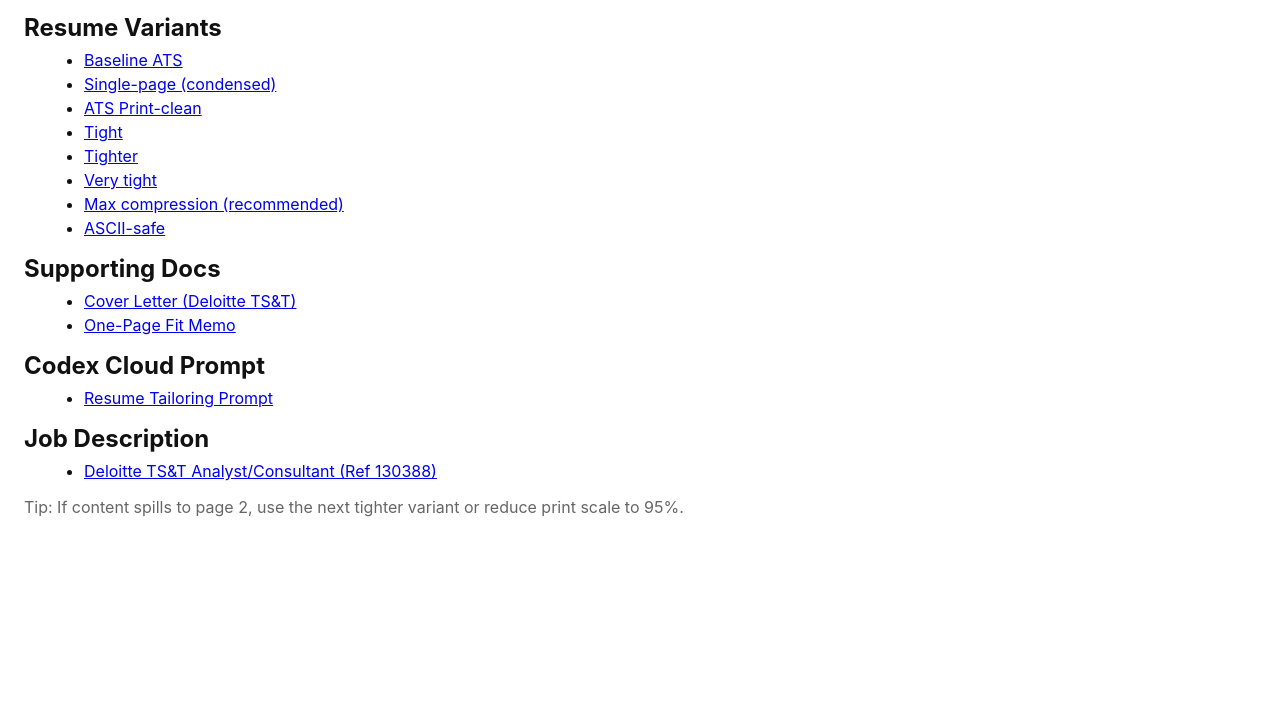
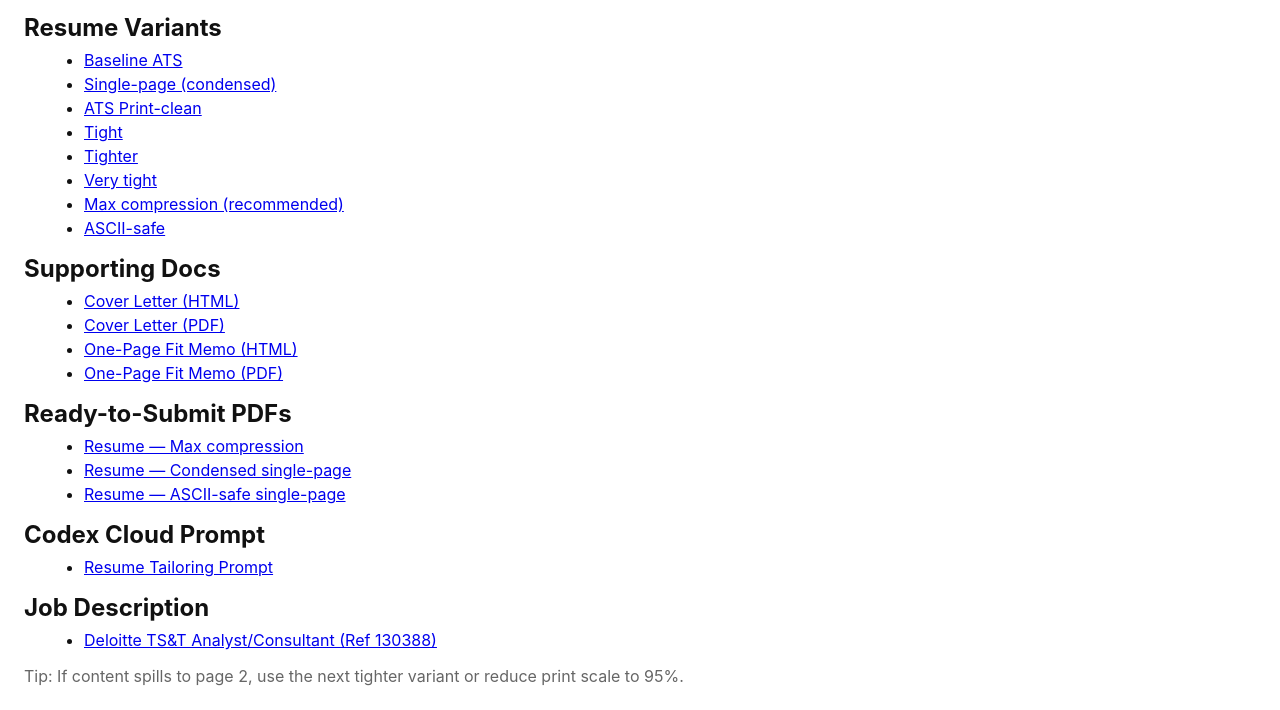
Before and after one commit to Bwillia13x/_r-c, a plain HTML site: page index.html in a window 1280 px wide. Shown: the part 94-804 px from the top of the page. Drawn offline with Linux system fonts and the light colour scheme.

Commit message:
docs(resume): add supporting PDFs and update index

```diff
--- a/index.html
+++ b/index.html
@@ -33,8 +33,17 @@
 
   <h2>Supporting Docs</h2>
   <ul>
-    <li><a href="resume/drew-williams-cover-letter-deloitte.html">Cover Letter (Deloitte TS&T)</a></li>
-    <li><a href="resume/drew-williams-fit-memo-deloitte.html">One-Page Fit Memo</a></li>
+    <li><a href="resume/drew-williams-cover-letter-deloitte.html">Cover Letter (HTML)</a></li>
+    <li><a href="pdf/drew-williams-cover-letter-deloitte.pdf">Cover Letter (PDF)</a></li>
+    <li><a href="resume/drew-williams-fit-memo-deloitte.html">One-Page Fit Memo (HTML)</a></li>
+    <li><a href="pdf/drew-williams-fit-memo-deloitte.pdf">One-Page Fit Memo (PDF)</a></li>
+  </ul>
+
+  <h2>Ready-to-Submit PDFs</h2>
+  <ul>
+    <li><a href="pdf/drew-williams-resume-ats-single-tight-v4.pdf">Resume — Max compression</a></li>
+    <li><a href="pdf/drew-williams-resume-ats-single.pdf">Resume — Condensed single-page</a></li>
+    <li><a href="pdf/drew-williams-resume-ats-single-tight-v4-ascii.pdf">Resume — ASCII-safe single-page</a></li>
   </ul>
 
   <h2>Codex Cloud Prompt</h2>
```
Also changed, not shown: 2 other files.
